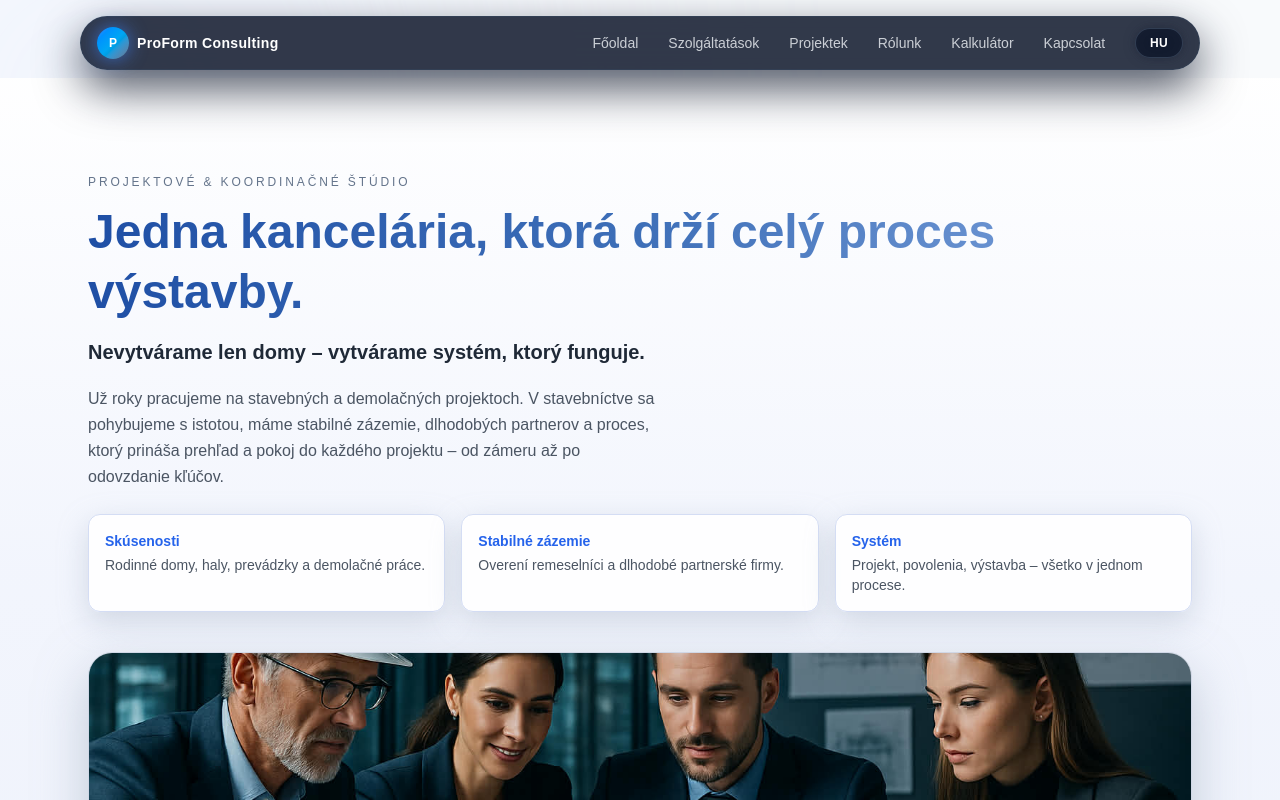
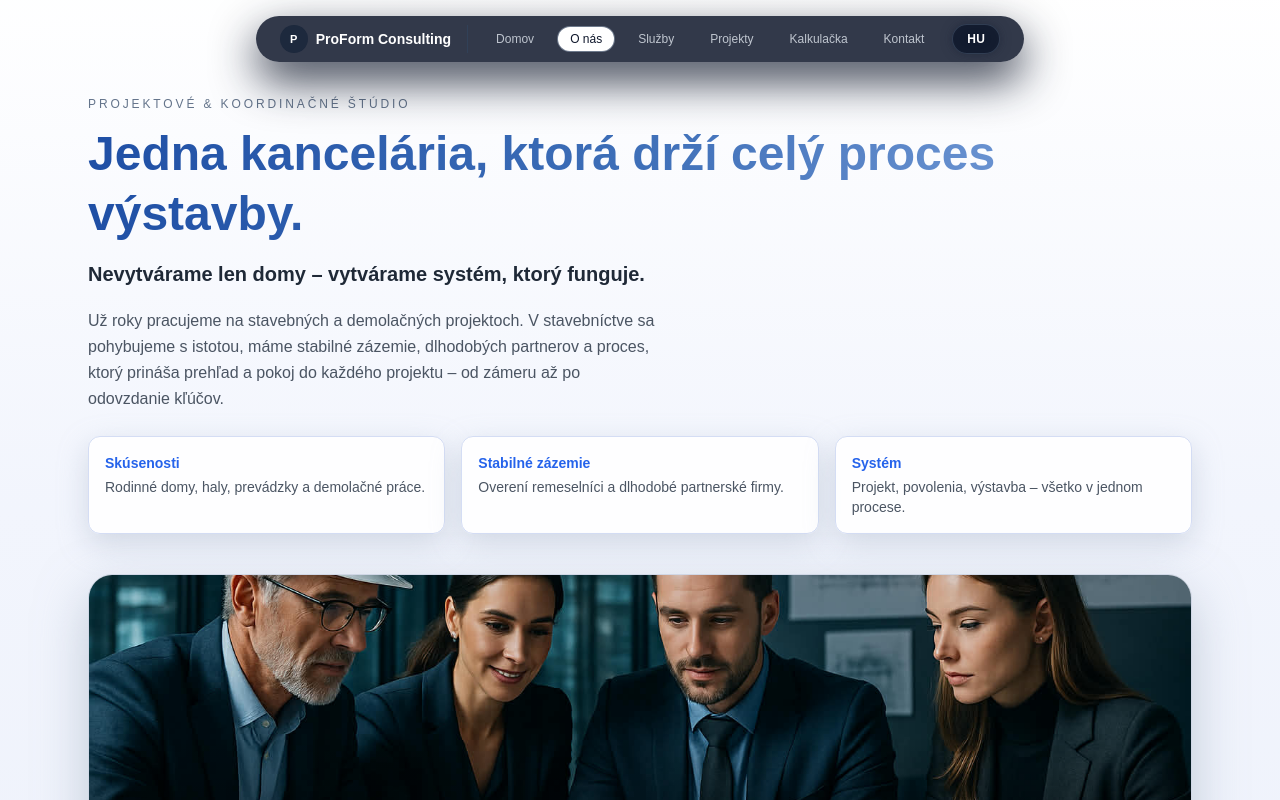
Before and after one commit to proformconsulting/proform, a Next.js app: page /about in a window 1280 px wide. Shown: the top 800 px of the page. Built offline with nearby package versions, Linux system fonts and the light colour scheme.

Commit message:
Fixed Mainnav

```diff
--- a/app/calculator/page.tsx
+++ b/app/calculator/page.tsx
@@ -55,9 +55,8 @@ const jsonLd = {
 export default function CalculatorPage() {
   return (
     <>
-      <MainNav />
-
       <main className="min-h-screen bg-[#f5f7fb] text-slate-900 relative overflow-hidden">
+          <MainNav />
         {/* JSON-LD */}
         <script
           type="application/ld+json"
--- a/app/components/LanguageSwitcher.tsx
+++ b/app/components/LanguageSwitcher.tsx
@@ -1,27 +1,33 @@
 "use client";
 
+import { usePathname } from "next/navigation";
 import Link from "next/link";
-import { usePathname } from "next/navigation";
 
 export default function LanguageSwitcher() {
   const pathname = usePathname() || "/";
 
-  // HU verzió felismerése
   const isHu = pathname === "/hu" || pathname.startsWith("/hu/");
 
-  // Cél URL generálása
-  let targetHref: string;
+  const skPath = isHu
+    ? pathname === "/hu"
+      ? "/"
+      : pathname.replace("/hu", "")
+    : pathname;
 
-  if (isHu) {
-    const withoutPrefix = pathname.slice(3);
-    targetHref = withoutPrefix === "" ? "/" : withoutPrefix;
-  } else {
-    targetHref = pathname === "/" ? "/hu" : "/hu" + pathname;
-  }
+  const huPath =
+    pathname === "/"
+      ? "/hu"
+      : isHu
+      ? pathname
+      : "/hu" + pathname;   // <-- Itt volt a hiba, most STRING
+
+  const targetHref = isHu ? skPath : huPath;
+  const label = isHu ? "SK" : "HU";
 
   return (
     <Link
       href={targetHref}
+      aria-label={isHu ? "Váltás szlovák nyelvre" : "Váltás magyar nyelvre"}
       className="
         flex items-center justify-center
         rounded-full
@@ -36,9 +42,8 @@ export default function LanguageSwitcher() {
         hover:border-slate-500
         transition-all
       "
-      aria-label={isHu ? 'Váltás szlovák nyelvre' : 'Váltás magyar nyelvre'}
     >
-      {isHu ? "SK" : "HU"}
+      {label}
     </Link>
   );
 }
--- a/app/components/MainNav.tsx
+++ b/app/components/MainNav.tsx
@@ -1,179 +1,109 @@
 "use client";
 
-import { useState, useEffect } from "react";
 import Link from "next/link";
 import { usePathname } from "next/navigation";
 import LanguageSwitcher from "./LanguageSwitcher";
 
-const navItems = [
+export default function MainNav() {
+  const pathname = usePathname() || "/";
+  const isHu = pathname === "/hu" || pathname.startsWith("/hu/");
+
+  const navItems = isHu
+    ? [
         { href: "/hu", label: "Főoldal" },
+        { href: "/hu/about", label: "Rólunk" },
         { href: "/hu/services", label: "Szolgáltatások" },
         { href: "/hu/projects", label: "Projektek" },
-  { href: "/hu/about", label: "Rólunk" },
         { href: "/hu/calculator", label: "Kalkulátor" },
         { href: "/hu/contact", label: "Kapcsolat" },
-] as const;
-
-export default function MainNav() {
-  const [open, setOpen] = useState(false);
-  const pathname = usePathname() || "/";
-
-  // útvonalváltáskor zárjuk a mobilmenüt
-  useEffect(() => {
-    setOpen(false);
-  }, [pathname]);
-
-  const isActive = (href: string) =>
-    pathname === href || pathname.startsWith(href + "/");
+      ]
+    : [
+        { href: "/", label: "Domov" },
+        { href: "/about", label: "O nás" },
+        { href: "/services", label: "Služby" },
+        { href: "/projects", label: "Projekty" },
+        { href: "/calculator", label: "Kalkulačka" },
+        { href: "/contact", label: "Kontakt" },
+      ];
 
   return (
-    <header className="sticky top-0 z-40">
-      {/* Felső sáv – mobil + desktop */}
-      <div className="mx-auto max-w-6xl px-4 pt-3 pb-2 md:pt-4">
-        <div
+    <header className="fixed top-0 inset-x-0 z-50 flex justify-center pt-4 pointer-events-none">
+      <nav
         className="
-            flex items-center justify-between gap-3
+          pointer-events-auto
+          flex items-center gap-4
           rounded-full
           bg-slate-900/85
-            border border-slate-700/70
           text-white
-            px-4 py-2.5
-            shadow-[0_18px_45px_rgba(15,23,42,0.75)]
-            backdrop-blur-md
+          px-4 md:px-6 py-2
+          shadow-[0_18px_45px_rgba(15,23,42,0.85)]
+          backdrop-blur-xl
         "
       >
-          {/* Bal oldal – logó / név */}
+        {/* LOGÓ / BRAND */}
         <Link
-            href="/hu"
-            className="flex items-center gap-2 hover:opacity-90 transition"
+          href={isHu ? "/hu" : "/"}
+          className="flex items-center gap-2 pr-4 border-r border-slate-700"
         >
-            <div
-              className="
-                h-8 w-8
-                rounded-full
-                bg-gradient-to-br from-blue-500 via-sky-500 to-slate-500
-                flex items-center justify-center
-                text-xs font-semibold
-                shadow-[0_0_18px_rgba(59,130,246,0.7)]
-              "
-            >
+          <span className="inline-flex h-7 w-7 items-center justify-center rounded-full bg-slate-800 text-[11px] font-bold">
             P
-            </div>
-            <span className="hidden sm:inline text-sm font-semibold tracking-wide">
+          </span>
+          <span className="text-xs md:text-sm font-semibold whitespace-nowrap">
             ProForm Consulting
           </span>
         </Link>
 
-          {/* Desktop menü */}
-          <nav className="hidden md:flex items-center gap-1.5 text-sm">
+        {/* DESKTOP MENÜ */}
+        <div className="hidden md:flex items-center gap-3 text-[11px] md:text-xs">
           {navItems.map((item) => {
-              const active = isActive(item.href);
+            const active =
+              pathname === item.href ||
+              (item.href !== "/" && pathname.startsWith(item.href));
+
             return (
               <Link
                 key={item.href}
                 href={item.href}
-                  className={`px-3 py-1.5 rounded-full transition whitespace-nowrap ${
-                    active
-                      ? "bg-white text-slate-900 shadow-md shadow-slate-900/25"
-                      : "text-slate-100/80 hover:bg-slate-100/10 hover:text-white"
-                  }`}
+                className={
+                  "px-3 py-1 rounded-full transition " +
+                  (active
+                    ? "bg-white text-slate-900 shadow-[0_0_0_1px_rgba(148,163,184,0.6)]"
+                    : "text-slate-200/80 hover:bg-slate-800/80")
+                }
               >
                 {item.label}
               </Link>
             );
           })}
-
-            {/* Nyelvváltó desktopon */}
-            <div className="ml-3">
-              <LanguageSwitcher />
-            </div>
-          </nav>
-
-          {/* Mobil jobb oldal – nyelvváltó + hamburger */}
-          <div className="flex items-center gap-2 md:hidden">
-            <LanguageSwitcher />
-            <button
-              type="button"
-              onClick={() => setOpen((p) => !p)}
-              className="
-                inline-flex items-center justify-center
-                rounded-full
-                border border-slate-500/70
-                bg-slate-800/90
-                p-1.5
-                hover:bg-slate-700/90
-                transition
-              "
-              aria-label={open ? "Menü bezárása" : "Menü megnyitása"}
-              aria-expanded={open}
-            >
-              <span
-                className={`block h-0.5 w-5 rounded-full bg-white transition-transform ${
-                  open ? "translate-y-[7px] rotate-45" : ""
-                }`}
-              />
-              <span
-                className={`block h-0.5 w-5 rounded-full bg-white my-0.5 transition-opacity ${
-                  open ? "opacity-0" : "opacity-100"
-                }`}
-              />
-              <span
-                className={`block h-0.5 w-5 rounded-full bg-white transition-transform ${
-                  open ? "-translate-y-[7px] -rotate-45" : ""
-                }`}
-              />
-            </button>
-          </div>
-        </div>
         </div>
 
-      {/* Mobil lenyíló menü */}
-      <div
-        className={`
-          md:hidden
-          overflow-hidden
-          transition-[max-height,opacity]
-          duration-300
-          ease-out
-          ${open ? "max-h-96 opacity-100" : "max-h-0 opacity-0"}
-        `}
-      >
-        <div className="mx-auto max-w-6xl px-4">
-          <nav
-            className="
-              mt-1 mb-3
-              rounded-2xl
-              bg-slate-900/95
-              text-white
-              shadow-[0_18px_45px_rgba(15,23,42,0.85)]
-              px-4 py-3
-              flex flex-col gap-1
-            "
-          >
+        {/* MOBIL MENÜ – vízszintesen görgethető, NINCS hamburger */}
+        <div className="flex md:hidden gap-2 overflow-x-auto max-w-[55vw]">
           {navItems.map((item) => {
-              const active = isActive(item.href);
+            const active =
+              pathname === item.href ||
+              (item.href !== "/" && pathname.startsWith(item.href));
+
             return (
               <Link
                 key={item.href}
                 href={item.href}
-                  className={`
-                    w-full rounded-xl px-3 py-2
-                    text-sm font-medium tracking-wide
-                    transition
-                    ${
-                      active
+                className={
+                  "px-3 py-1 rounded-full text-[11px] whitespace-nowrap transition " +
+                  (active
                     ? "bg-white text-slate-900"
-                        : "text-slate-100/90 hover:bg-slate-100/10"
+                    : "text-slate-200/80 bg-slate-800/70")
                 }
-                  `}
               >
                 {item.label}
               </Link>
             );
           })}
+        </div>
+
+        {/* NYELVVÁLTÓ */}
+        <LanguageSwitcher />
       </nav>
-        </div>
-      </div>
     </header>
   );
 }
--- a/app/contact/page.tsx
+++ b/app/contact/page.tsx
@@ -1,37 +1,97 @@
 // app/contact/page.tsx
-import Image from "next/image";
+import type { Metadata } from "next";
 import MainNav from "../components/MainNav";
 
+// --- SEO ---
+export const metadata: Metadata = {
+  title: "Kontakt | ProForm Consulting – stavebné projekty a koordinácia",
+  description:
+    "Kontaktujte ProForm Consulting – koordinácia stavebných a demolačných projektov, nezáväzná konzultácia a orientačný rozpočet pre váš projekt.",
+  alternates: {
+    canonical: "https://proformconsulting.sk/contact",
+    languages: {
+      "sk-SK": "/contact",
+      "hu-HU": "/hu/contact",
+      "x-default": "/",
+    },
+  },
+  openGraph: {
+    title: "Kontakt – ProForm Consulting | Koordinácia a riadenie projektov",
+    description:
+      "Napíšte nám pár viet o vašom projekte – rodinný dom, rekonštrukcia alebo komerčný objekt. Dohodneme si konzultáciu a pripravíme orientačný rozpočet.",
+    url: "https://proformconsulting.sk/contact",
+    type: "website",
+    siteName: "ProForm Consulting",
+  },
+  robots: {
+    index: true,
+    follow: true,
+  },
+};
+
 export default function ContactPage() {
+  const jsonLd = {
+    "@context": "https://schema.org",
+    "@type": "LocalBusiness",
+    name: "ProForm Consulting",
+    description:
+      "Kontakt na ProForm Consulting – koordinácia stavebných a demolačných projektov, projektový manažment a sieť overených partnerov na juhozápadnom Slovensku.",
+    url: "https://proformconsulting.sk/contact",
+    areaServed: "Juhozápadné Slovensko",
+    email: "proformconsulting@azet.sk",
+    telephone: "+421",
+    contactPoint: {
+      "@type": "ContactPoint",
+      contactType: "customer service",
+      availableLanguage: ["Slovak", "Hungarian"],
+    },
+  };
+
   return (
-    <>
+    <main className="min-h-screen bg-[#f5f7fb] text-slate-900 relative overflow-hidden">
+      {/* NAV – ugyanott, mint az O nás oldalon */}
       <MainNav />
 
-      <main className="min-h-screen bg-[#f5f7fb] relative overflow-hidden text-slate-900">
-        {/* AURÁK – háttér */}
-        <div className="pointer-events-none absolute -top-40 -left-40 w-[500px] h-[500px] rounded-full bg-[#d7e3ff] blur-[190px] opacity-70" />
-        <div className="pointer-events-none absolute bottom-[-260px] right-0 w-[520px] h-[520px] rounded-full bg-[#c4d9ff] blur-[220px] opacity-60" />
-        <div className="pointer-events-none absolute inset-0 opacity-[0.32] bg-[radial-gradient(circle_at_top,#e0e7ff_0,#f5f7fb_55%)] mix-blend-screen" />
+      {/* JSON-LD */}
+      <script
+        type="application/ld+json"
+        dangerouslySetInnerHTML={{ __html: JSON.stringify(jsonLd) }}
+      />
 
-        {/* HERO */}
-        <section className="pt-28 md:pt-32 pb-14 md:pb-18 text-center relative z-10">
+      {/* AURÁK – ugyanaz a háttér, mint az O nás oldalon */}
+      <div className="pointer-events-none absolute -top-40 -left-40 w-[520px] h-[520px] rounded-full bg-[#d7e3ff] blur-[200px] opacity-70" />
+      <div className="pointer-events-none absolute top-1/3 -right-40 w-[520px] h-[520px] rounded-full bg-[#c4d9ff] blur-[220px] opacity-60" />
+      <div className="pointer-events-none absolute bottom-[-260px] left-1/4 w-[460px] h-[460px] rounded-full bg-[#e0e6f5] blur-[180px] opacity-80" />
+      <div className="pointer-events-none absolute inset-0 opacity-[0.35] bg-[radial-gradient(circle_at_top,#e0e7ff_0,#f5f7fb_55%)] mix-blend-screen" />
+
+      {/* HERO – ugyanaz a fejléces háttér, mint a Home/O nás tetején */}
+      <section
+        className="relative w-full pt-24 pb-16 md:pt-28 md:pb-24 bg-gradient-to-b from-white/95 via-[#f2f5fd]/96 to-[#eef2fb]"
+        aria-labelledby="contact-hero-heading"
+      >
+        <div className="max-w-5xl mx-auto px-4 sm:px-5 md:px-6 text-center relative z-10">
           <p className="text-[11px] md:text-xs tracking-[0.24em] uppercase text-[#64748b] mb-3">
             Stavebné projektové a koordinačné štúdio
           </p>
 
-          <h1 className="text-3xl md:text-4xl lg:text-5xl font-bold bg-gradient-to-r from-[#1d4ed8] via-[#4b7dd6] to-[#7fa4dd] text-transparent bg-clip-text">
+          <h1
+            id="contact-hero-heading"
+            className="text-3xl md:text-4xl lg:text-5xl font-bold bg-gradient-to-r from-[#1f4fa5] via-[#3e6fb8] to-[#7fa4dd] text-transparent bg-clip-text"
+          >
             Kontaktujte nás
           </h1>
 
-          <p className="max-w-xl mx-auto mt-4 text-[#475569] text-sm md:text-lg leading-relaxed">
+          <div className="w-20 md:w-24 h-[2px] bg-gradient-to-r from-transparent via-[#2563eb] to-transparent rounded-full mt-6 mb-4 mx-auto" />
+
+          <p className="max-w-xl mx-auto text-[#475569] text-sm md:text-lg leading-relaxed">
             Máte otázky k projektu? Chcete nezáväznú konzultáciu alebo
-            orientačný rozpočet? Napíšte nám pár viet o vašej stavbe.
+            orientačný rozpočet? Napíšte nám pár viet o vašej stavbe – ozveme
+            sa vám s ďalším postupom.
           </p>
-
-          <div className="w-20 h-[2px] mx-auto mt-6 bg-gradient-to-r from-transparent via-[#1d4ed8] to-transparent rounded-full" />
+        </div>
       </section>
 
-        {/* KONTAKT BLOKY */}
+      {/* KONTAKT BLOKY – dizájn egységes az About kártyáival */}
       <section className="relative z-10 max-w-5xl mx-auto px-4 md:px-6 pb-24">
         <div className="grid md:grid-cols-2 gap-10 items-start">
           {/* ĽAVÁ STRANA – kontaktné údaje */}
@@ -40,9 +100,9 @@ export default function ContactPage() {
               Kontaktné údaje
             </h2>
 
-              <p className="text-[#475569] mb-6 text-sm md:text-base">
+            <p className="text-[#475569] mb-6 text-sm md:text-base leading-relaxed">
               Sme vám k dispozícii počas pracovných dní. Napíšte nám základné
-                informácie o projekte – typ stavby, lokalita, približná plocha.
+              informácie o projekte – typ stavby, lokalita a približná plocha.
             </p>
 
             <div className="space-y-4 text-[#1f2937] text-sm md:text-base">
@@ -58,9 +118,7 @@ export default function ContactPage() {
 
               <p>
                 <strong>Telefón:</strong>{" "}
-                  <span className="text-[#1d4ed8] font-medium">
-                    +421 —
-                  </span>
+                <span className="text-[#1d4ed8] font-medium">+421 —</span>
               </p>
 
               <p className="text-xs md:text-sm opacity-80">
@@ -69,15 +127,16 @@ export default function ContactPage() {
             </div>
           </div>
 
-            {/* PRAVÁ STRANA – formulár (statický, NINCS onSubmit) */}
+          {/* PRAVÁ STRANA – statický formulár */}
           <div className="bg-white/95 p-7 md:p-8 rounded-2xl shadow-[0_15px_45px_rgba(145,163,185,0.35)] border border-[#d4ddee]">
             <h2 className="text-2xl font-semibold mb-3 md:mb-4 text-[#1e3a8a]">
               Napíšte nám správu
             </h2>
 
-              <p className="text-[#475569] mb-4 text-sm md:text-base">
+            <p className="text-[#475569] mb-4 text-sm md:text-base leading-relaxed">
               Stručne popíšte projekt: novostavba alebo rekonštrukcia, plocha,
-                lokalita a plánovaný termín.
+              lokalita a plánovaný termín. Čím konkrétnejšie informácie, tým
+              presnejšiu orientačnú ponuku vieme pripraviť.
             </p>
 
             <form className="space-y-4">
@@ -130,6 +189,5 @@ export default function ContactPage() {
         </div>
       </section>
     </main>
-    </>
   );
 }
--- a/app/hu/calculator/page.tsx
+++ b/app/hu/calculator/page.tsx
@@ -55,9 +55,8 @@ const jsonLd = {
 export default function CalculatorPageHu() {
   return (
     <>
-      <MainNav />
-
-      <main className="min-h-screen bg-[#f5f7fb] text-slate-900 relative overflow-hidden">
+           <main className="min-h-screen bg-[#f5f7fb] text-slate-900 relative overflow-hidden">
+         <MainNav />
         {/* JSON-LD */}
         <script
           type="application/ld+json"
--- a/app/hu/contact/page.tsx
+++ b/app/hu/contact/page.tsx
@@ -5,9 +5,10 @@ import MainNav from "../../components/MainNav";
 export default function ContactPageHu() {
   return (
     <>
-      <MainNav />
+
 
       <main className="min-h-screen bg-[#f5f7fb] relative overflow-hidden text-slate-900">
+         <MainNav />
         {/* Háttér aurák */}
         <div className="pointer-events-none absolute -top-40 -left-40 w-[500px] h-[500px] rounded-full bg-[#d7e3ff] blur-[190px] opacity-70" />
         <div className="pointer-events-none absolute bottom-[-260px] right-0 w-[520px] h-[520px] rounded-full bg-[#c4d9ff] blur-[220px] opacity-60" />
--- a/app/hu/page.tsx
+++ b/app/hu/page.tsx
@@ -68,12 +68,13 @@ const jsonLd = {
 export default function HomeHu() {
   return (
     <>
-      <MainNav />
+
 
       <main
         id="top"
         className="min-h-screen bg-[#f5f7fb] text-slate-900 relative overflow-hidden"
       >
+         <MainNav />
         {/* SEO: JSON-LD */}
         <script
           type="application/ld+json"
--- a/app/page.tsx
+++ b/app/page.tsx
@@ -68,12 +68,13 @@ const jsonLd = {
 export default function HomeSk() {
   return (
     <>
-      <MainNav />
+
 
       <main
         id="top"
         className="min-h-screen bg-[#f5f7fb] text-slate-900 relative overflow-hidden"
       >
+            <MainNav />
         {/* JSON-LD */}
         <script
           type="application/ld+json"
```
Also changed, not shown: app/layout.tsx (+10 -10 lines). Lines whose indentation alone changed are shown as unchanged.
